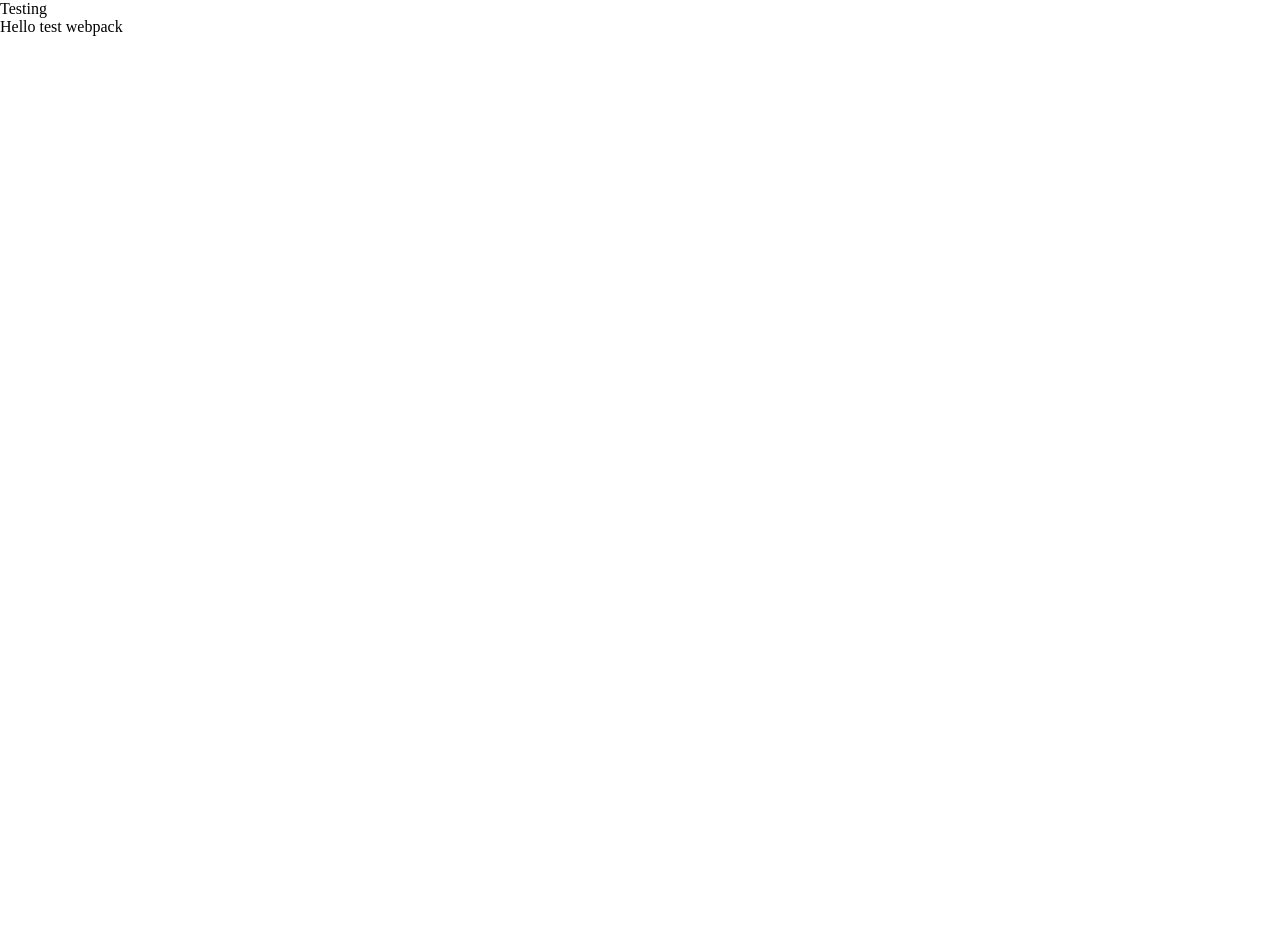
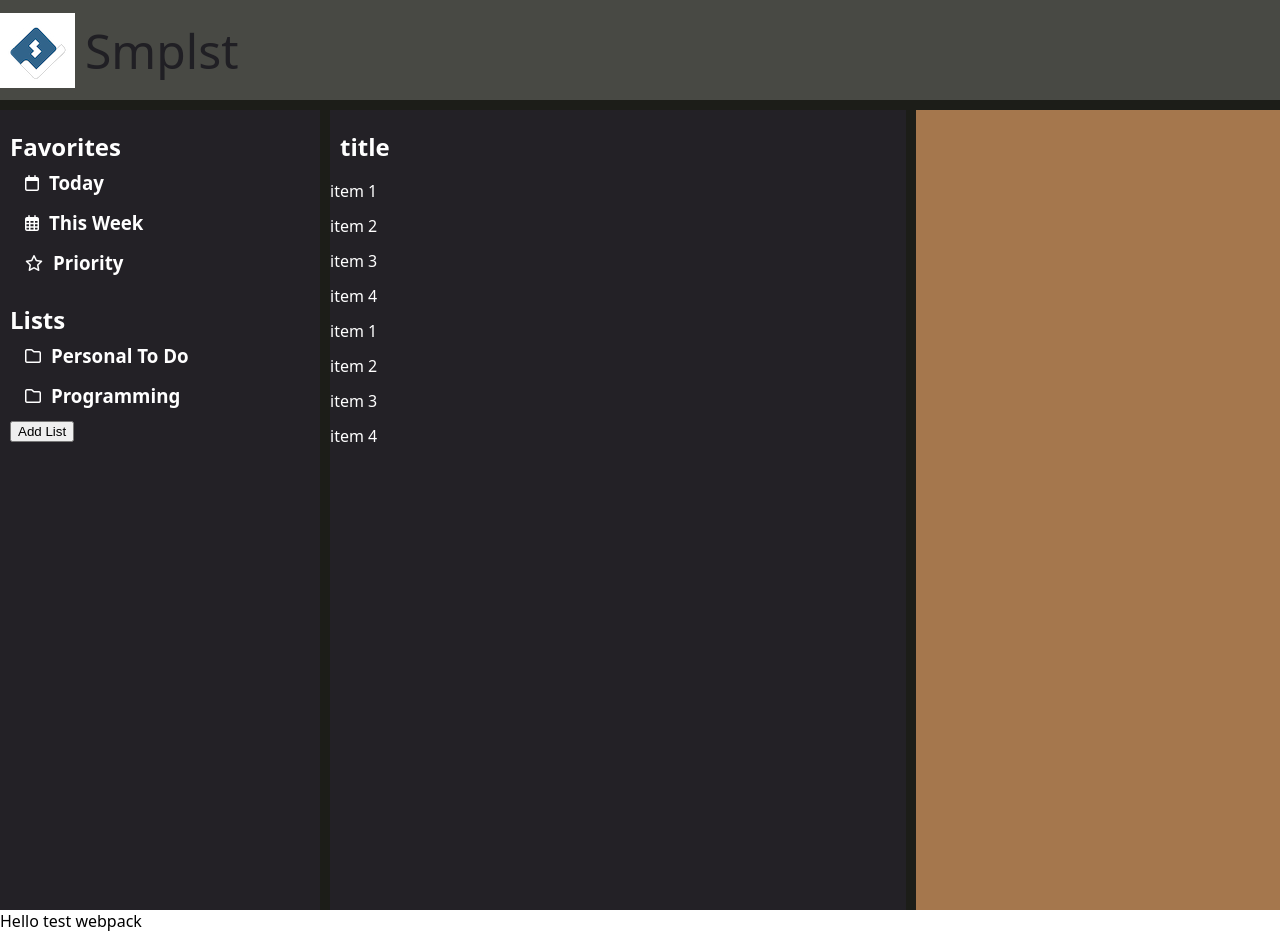
Before and after one commit to linlew/odin-todo, a website built with webpack: page src/index.html in a window 1280 px wide. Before the commit the page ends 800 px from the top, so only its background shows below. Built offline with nearby package versions, Linux system fonts and the light colour scheme.

Commit message:
Mocking up the HTML to match the mock up

```diff
--- a/src/index.html
+++ b/src/index.html
@@ -3,9 +3,59 @@
   <head>
     <meta charset="UTF-8" />
     <meta name="viewport" content="width=device-width, initial-scale=1.0" />
+    <script
+      src="https://kit.fontawesome.com/c3b3116530.js"
+      crossorigin="anonymous"
+    ></script>
     <title>ToDo test</title>
   </head>
   <body>
-    <div>Testing</div>
+    <div class="header">
+      <div class="logo"></div>
+      <div class="logotitle">Smplst</div>
+    </div>
+    <div class="container">
+      <div class="contents-container">
+        <div class="favorites-list">
+          <h2>Favorites</h2>
+          <div class="list today">
+            <i class="fa-regular fa-calendar"></i>
+            <h3>Today</h3>
+          </div>
+          <div class="list this-week">
+            <i class="fa-regular fa-calendar-days"></i>
+            <h3>This Week</h3>
+          </div>
+          <div class="list priority">
+            <i class="fa-regular fa-star"></i>
+            <h3>Priority</h3>
+          </div>
+        </div>
+        <div class="lists-lists">
+          <h2>Lists</h2>
+          <div class="list">
+            <i class="fa-regular fa-folder"></i>
+            <h3>Personal To Do</h3>
+          </div>
+          <div class="list">
+            <i class="fa-regular fa-folder"></i>
+            <h3>Programming</h3>
+          </div>
+        </div>
+        <div class="add-list"><button>Add List</button></div>
+      </div>
+      <div class="todo-container">
+        <div class="todo-title"><h2>title</h2></div>
+        <div class="todo">item 1</div>
+        <div class="todo">item 2</div>
+        <div class="todo">item 3</div>
+        <div class="todo">item 4</div>
+        <div class="todo">item 1</div>
+        <div class="todo">item 2</div>
+        <div class="todo">item 3</div>
+        <div class="todo">item 4</div>
+      </div>
+      <div class="sidebar-container"></div>
+    </div>
   </body>
 </html>
--- a/src/style.css
+++ b/src/style.css
@@ -1,3 +1,15 @@
+:root {
+    --main-color:#232126;
+    --secondary-color:#A5774D;
+    --tertiary-color:#484944;
+    --background-color:#1c1d18;
+    --black-color:#040308;
+    --text-color:white;
+    --title-color:#201f24;
+    font-family: system-ui, -apple-system, BlinkMacSystemFont, 'Segoe UI', Roboto, Oxygen, Ubuntu, Cantarell, 'Open Sans', 'Helvetica Neue', sans-serif;
+}
+
+
 body {
     margin: 0px;
 }
@@ -5,21 +17,79 @@
 .header {
     width: 100vw;
     height: 100px;
-    background-color: black;
-    color: white;
+    background-color: var(--tertiary-color);
+    color: var(--title-color);
     display: flex;
     flex-direction: row;
+    align-items: center;
+}
 
+.logotitle {
+    font-size: 3rem;
+    margin-left: 10px;
 }
 
 .container {
     display: grid;
+    background-color: var(--background-color);
+    grid-template-columns: 25vw 45vw 30vw;
+    column-gap: 10px;
+    padding-top: 10px;
+    color: var(--text-color);
 }
 
+.contents-container {
+    background-color: var(--main-color);
+    height: 100vh;
+}
+h2 {
+    margin-left: 10px;
+    margin-bottom: 0px;
 
+}
+
+.list {
+    display: flex;
+    align-items: center;
+    height: 40px;
+    margin-left: 20px;
+
+}
+
+i {
+    margin-right: 10px;
+    margin-left: 5px;
+    color: var(--text-color);
+}
+
+.add-list {
+    display: flex;
+    align-content: center;
+    justify-content: left;
+    margin-top: 5px;
+    padding-left: 10px;
+
+}
+
+.todo-container {
+    background-color: var(--main-color);
+    height: 100vh;
+    display: grid;
+    grid-template-rows: repeat(22, 35px);
+}
+
+.todo-title {
+    grid-row-start: 1;
+    grid-row-end: 3;
+}
+
+.sidebar-container {
+    background-color: var(--secondary-color);
+    height: 100vh;
+}
 
 .logo {
-    background: url('./logoBig.png');
+    background: url('./logoSmall.png');
     height: 75px;
     width: 75px;
 }
```
Also changed, not shown: src/logoSmall.png (added).
